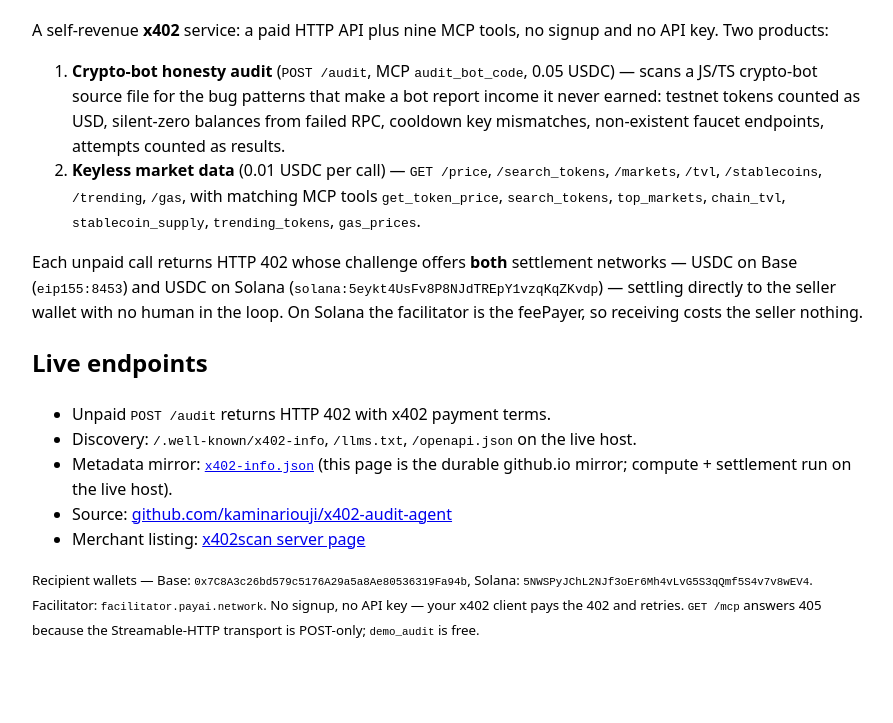
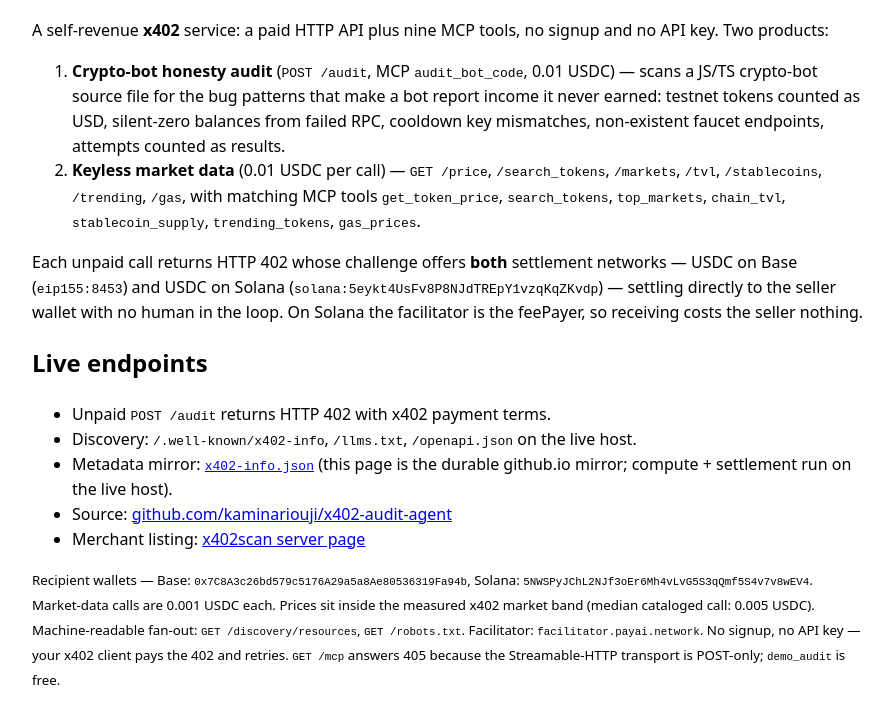
Before and after one commit to kaminariouji/x402-audit-agent, a plain HTML site: page index.html in a window 1280 px wide. Shown: the part 85-808 px from the top of the page, without its empty margins (192-1085 px from the left). Drawn offline with Linux system fonts and the light colour scheme.

Commit message:
pricing: $0.01 audit / $0.001 data (measured market band); add Bazaar serviceName+tags

```diff
--- a/index.html
+++ b/index.html
@@ -2,13 +2,13 @@
 <html lang="en"><head><meta charset="utf-8">
 <meta name="viewport" content="width=device-width, initial-scale=1">
 <title>crypto-bot-honesty-audit — paid x402 agent</title>
-<meta name="description" content="Pay-per-call x402 agent: crypto-bot honesty audit (0.05 USDC) plus keyless market data — price, search, market caps, TVL, stablecoins, trending, gas (0.01 USDC). Payable in USDC on Base or Solana.">
+<meta name="description" content="Pay-per-call x402 agent: crypto-bot honesty audit (0.01 USDC) plus keyless market data — price, search, market caps, TVL, stablecoins, trending, gas (0.01 USDC). Payable in USDC on Base or Solana.">
 </head>
 <body style="font-family:system-ui,sans-serif;max-width:52rem;margin:2rem auto;padding:0 1rem;line-height:1.55">
 <h1>crypto-bot-honesty-audit</h1>
 <p>A self-revenue <strong>x402</strong> service: a paid HTTP API plus nine MCP tools, no signup and no API key. Two products:</p>
 <ol>
-<li><strong>Crypto-bot honesty audit</strong> (<code>POST /audit</code>, MCP <code>audit_bot_code</code>, 0.05 USDC) — scans a JS/TS crypto-bot source file for the bug patterns that make a bot report income it never earned: testnet tokens counted as USD, silent-zero balances from failed RPC, cooldown key mismatches, non-existent faucet endpoints, attempts counted as results.</li>
+<li><strong>Crypto-bot honesty audit</strong> (<code>POST /audit</code>, MCP <code>audit_bot_code</code>, 0.01 USDC) — scans a JS/TS crypto-bot source file for the bug patterns that make a bot report income it never earned: testnet tokens counted as USD, silent-zero balances from failed RPC, cooldown key mismatches, non-existent faucet endpoints, attempts counted as results.</li>
 <li><strong>Keyless market data</strong> (0.01 USDC per call) — <code>GET /price</code>, <code>/search_tokens</code>, <code>/markets</code>, <code>/tvl</code>, <code>/stablecoins</code>, <code>/trending</code>, <code>/gas</code>, with matching MCP tools <code>get_token_price</code>, <code>search_tokens</code>, <code>top_markets</code>, <code>chain_tvl</code>, <code>stablecoin_supply</code>, <code>trending_tokens</code>, <code>gas_prices</code>.</li>
 </ol>
 <p>Each unpaid call returns HTTP&nbsp;402 whose challenge offers <strong>both</strong> settlement networks — USDC on Base (<code>eip155:8453</code>) and USDC on Solana (<code>solana:5eykt4UsFv8P8NJdTREpY1vzqKqZKvdp</code>) — settling directly to the seller wallet with no human in the loop. On Solana the facilitator is the feePayer, so receiving costs the seller nothing.</p>
@@ -20,5 +20,5 @@
 <li>Source: <a href="https://github.com/kaminariouji/x402-audit-agent">github.com/kaminariouji/x402-audit-agent</a></li>
 <li>Merchant listing: <a href="https://www.x402scan.com/server/6f86e2b0-87d0-4805-bfd9-7b69be3e1b1d">x402scan server page</a></li>
 </ul>
-<p><small>Recipient wallets — Base: <code>0x7C8A3c26bd579c5176A29a5a8Ae80536319Fa94b</code>, Solana: <code>5NWSPyJChL2NJf3oEr6Mh4vLvG5S3qQmf5S4v7v8wEV4</code>. Facilitator: <code>facilitator.payai.network</code>. No signup, no API key — your x402 client pays the 402 and retries. <code>GET /mcp</code> answers 405 because the Streamable-HTTP transport is POST-only; <code>demo_audit</code> is free.</small></p>
+<p><small>Recipient wallets — Base: <code>0x7C8A3c26bd579c5176A29a5a8Ae80536319Fa94b</code>, Solana: <code>5NWSPyJChL2NJf3oEr6Mh4vLvG5S3qQmf5S4v7v8wEV4</code>.  Market-data calls are 0.001 USDC each. Prices sit inside the measured x402 market band (median cataloged call: 0.005 USDC). Machine-readable fan-out: <code>GET /discovery/resources</code>, <code>GET /robots.txt</code>. Facilitator: <code>facilitator.payai.network</code>. No signup, no API key — your x402 client pays the 402 and retries. <code>GET /mcp</code> answers 405 because the Streamable-HTTP transport is POST-only; <code>demo_audit</code> is free.</small></p>
 </body></html>
```
